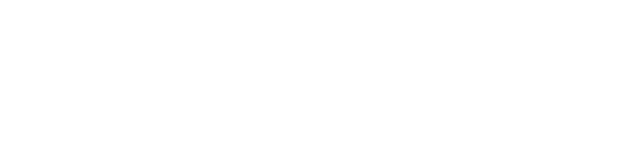
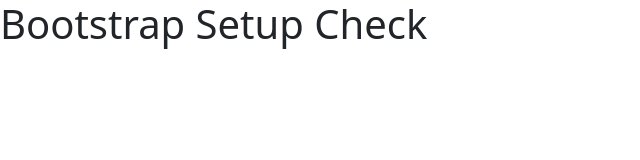
Before and after one commit to dulip-sameera/to-do-jquey-with-firebase, a website built with Vite: page index.html in a window 1280 px wide. Shown: the whole page, without its empty margins (0-640 px from the left). Built offline with nearby package versions, Linux system fonts and the light colour scheme.

Commit message:
Setup Bootstrap CSS

```diff
--- a/index.html
+++ b/index.html
@@ -8,5 +8,6 @@
     <script type="module" src="./src/js/main.js"></script>
   </head>
   <body>
+  <h1>Bootstrap Setup Check</h1>
   </body>
 </html>
--- a/src/css/style.css
+++ b/src/css/style.css
@@ -0,0 +1 @@
+@import "bootstrap";
```
